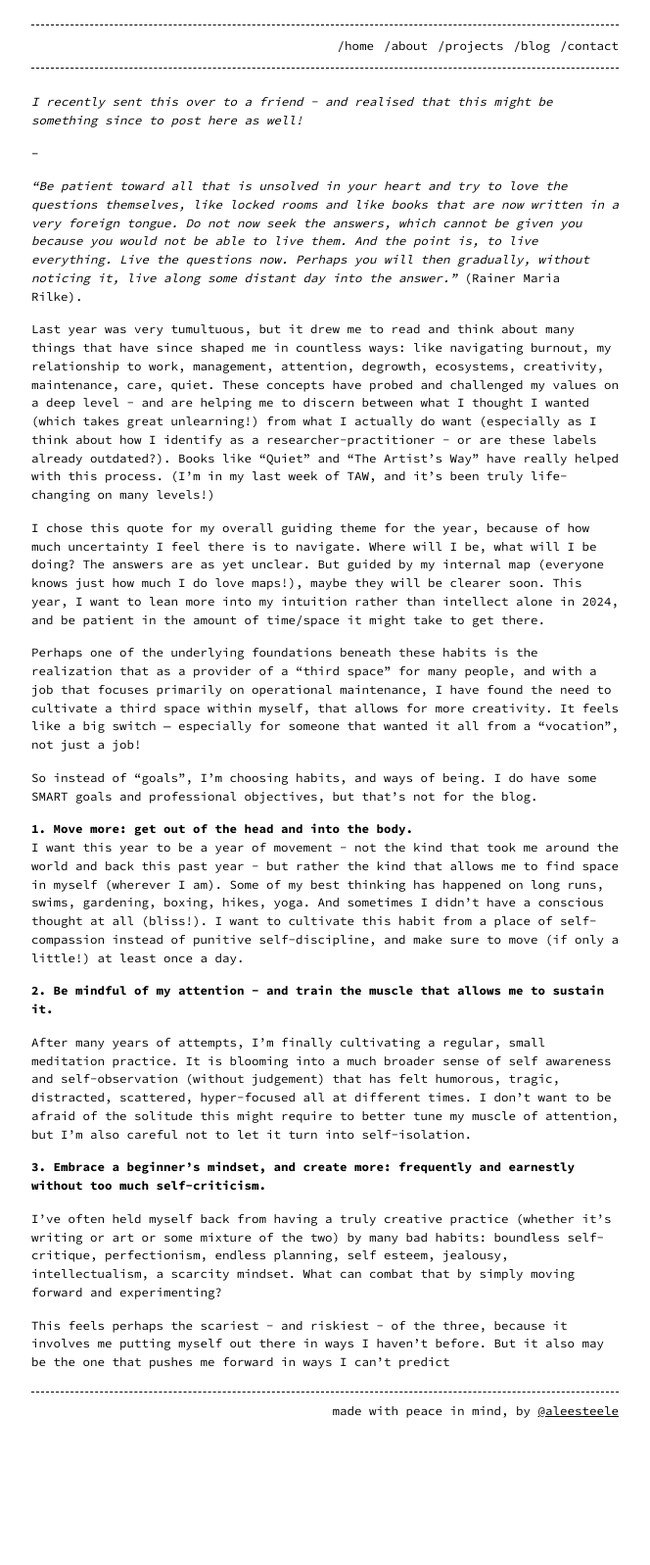
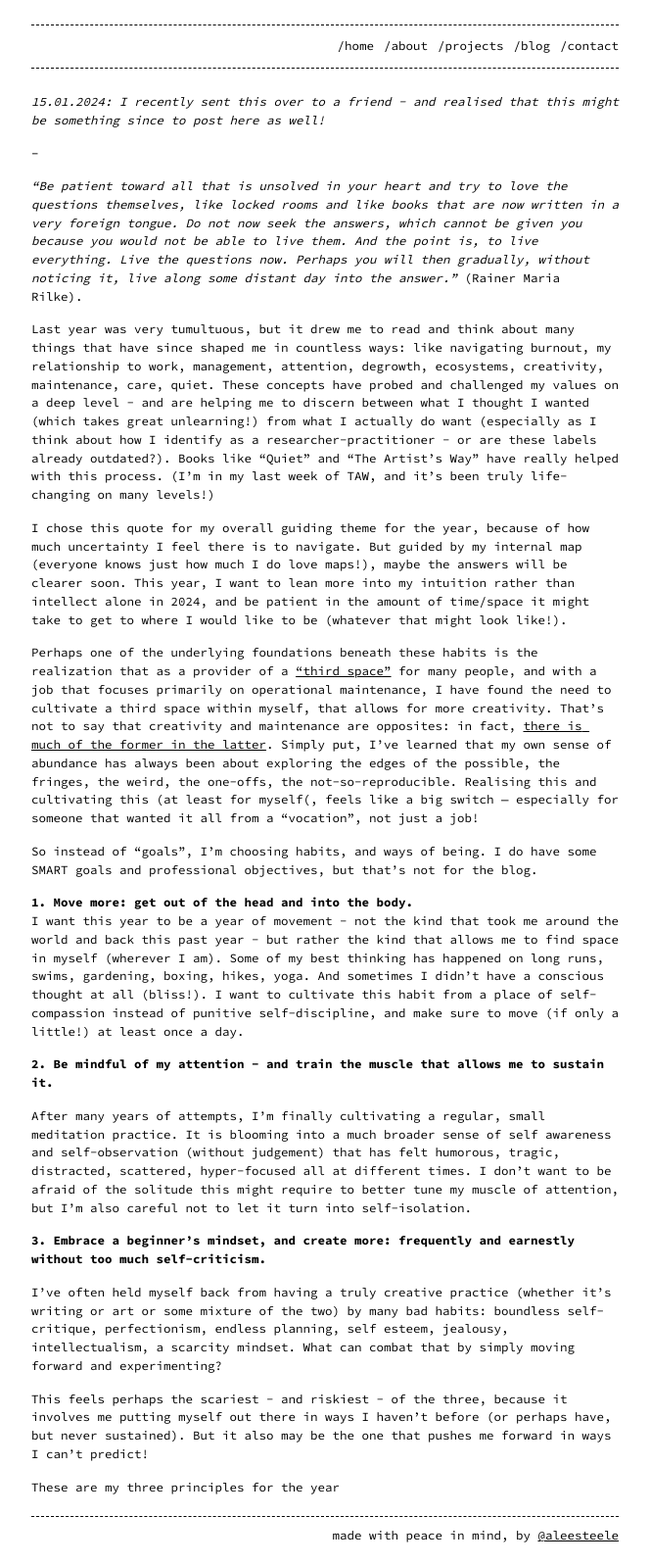
Before and after one commit to riggraz/no-style-please, a Jekyll site: the page built from _posts/2024-01-05-2024-principles.md, in a window 1280 px wide. Shown: the whole page at 98% size, without its empty margins (308-972 px from the left). Built offline with Jekyll 4.4.1, drawn with Linux system fonts in a browser that asks for light colours; before the commit the page ends 1470 px from its top, so only the background shows below that.

Commit message:
Update 2024-01-05-2024-principles.md

```diff
--- a/_posts/2024-01-05-2024-principles.md
+++ b/_posts/2024-01-05-2024-principles.md
@@ -5,7 +5,7 @@ date: 2024-01-05 08:00:00 +0000
 category: blog
 
 ---
-_I recently sent this over to a friend - and realised that this might be something since to post here as well!_
+_15.01.2024: I recently sent this over to a friend - and realised that this might be something since to post here as well!_
 
 --
 
@@ -13,9 +13,9 @@ _“Be patient toward all that is unsolved in your heart and try to love the que
 
 Last year was very tumultuous, but it drew me to read and think about many things that have since shaped me in countless ways: like navigating burnout, my relationship to work, management, attention, degrowth, ecosystems, creativity, maintenance, care, quiet. These concepts have probed and challenged my values on a deep level - and are helping me to discern between what I thought I wanted (which takes great unlearning!) from what I actually do want (especially as I think about how I identify as a researcher-practitioner - or are these labels already outdated?). Books like "Quiet" and "The Artist's Way" have really helped with this process. (I’m in my last week of TAW, and it’s been truly life-changing on many levels!)
 
-I chose this quote for my overall guiding theme for the year, because of how much uncertainty I feel there is to navigate. Where will I be, what will I be doing? The answers are as yet unclear. But guided by my internal map (everyone knows just how much I do love maps!), maybe they will be clearer soon. This year, I want to lean more into my intuition rather than intellect alone in 2024, and be patient in the amount of time/space it might take to get there.
+I chose this quote for my overall guiding theme for the year, because of how much uncertainty I feel there is to navigate. But guided by my internal map (everyone knows just how much I do love maps!), maybe the answers will be clearer soon. This year, I want to lean more into my intuition rather than intellect alone in 2024, and be patient in the amount of time/space it might take to get to where I would like to be (whatever that might look like!).
 
-Perhaps one of the underlying foundations beneath these habits is the realization that as a provider of a “third space” for many people, and with a job that focuses primarily on operational maintenance, I have found the need to cultivate a third space within myself, that allows for more creativity. It feels like a big switch — especially for someone that wanted it all from a “vocation”, not just a job!
+Perhaps one of the underlying foundations beneath these habits is the realization that as a provider of a [“third space”](https://syllabusproject.org/third-places/) for many people, and with a job that focuses primarily on operational maintenance, I have found the need to cultivate a third space within myself, that allows for more creativity. That's not to say that creativity and maintenance are opposites: in fact, [there is much of the former in the latter](https://themaintainers.org/wp-content/uploads/2021/05/Information-Maintenance-as-a-Practice-of-Care.pdf). Simply put, I've learned that my own sense of abundance has always been about exploring the edges of the possible, the fringes, the weird, the one-offs, the not-so-reproducible. Realising this and cultivating this (at least for myself(, feels like a big switch — especially for someone that wanted it all from a “vocation”, not just a job!
 
 So instead of “goals”, I’m choosing habits, and ways of being. I do have some SMART goals and professional objectives, but that’s not for the blog.
 
@@ -30,4 +30,6 @@ After many years of attempts, I’m finally cultivating a regular, small meditat
 
 I’ve often held myself back from having a truly creative practice (whether it’s writing or art or some mixture of the two) by many bad habits: boundless self-critique, perfectionism, endless planning, self esteem, jealousy, intellectualism, a scarcity mindset. What can combat that by simply moving forward and experimenting?
 
-This feels perhaps the scariest - and riskiest - of the three, because it involves me putting myself out there in ways I haven’t before. But it also may be the one that pushes me forward in ways I can’t predict
+This feels perhaps the scariest - and riskiest - of the three, because it involves me putting myself out there in ways I haven’t before (or perhaps have, but never sustained). But it also may be the one that pushes me forward in ways I can’t predict!
+
+These are my three principles for the year
```
